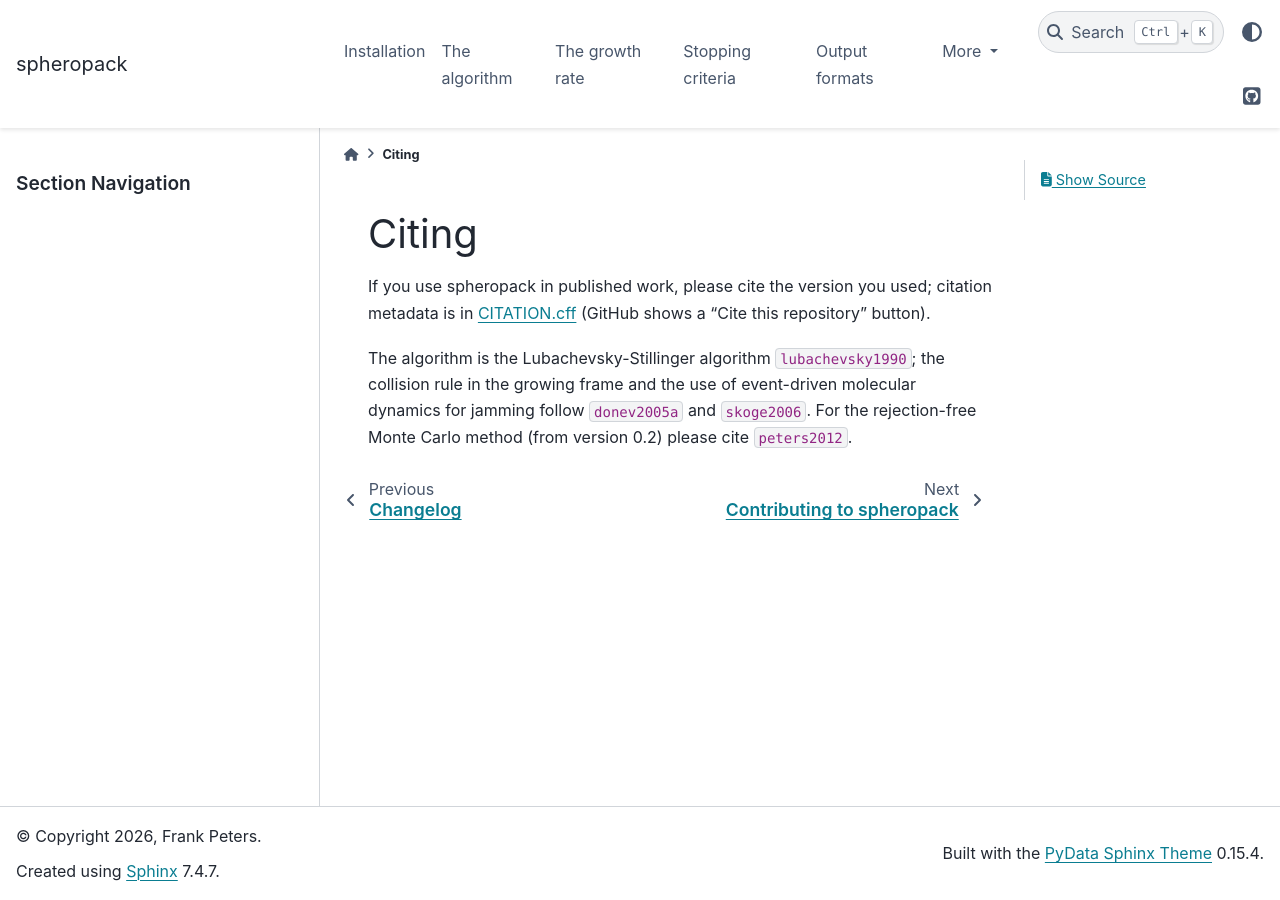
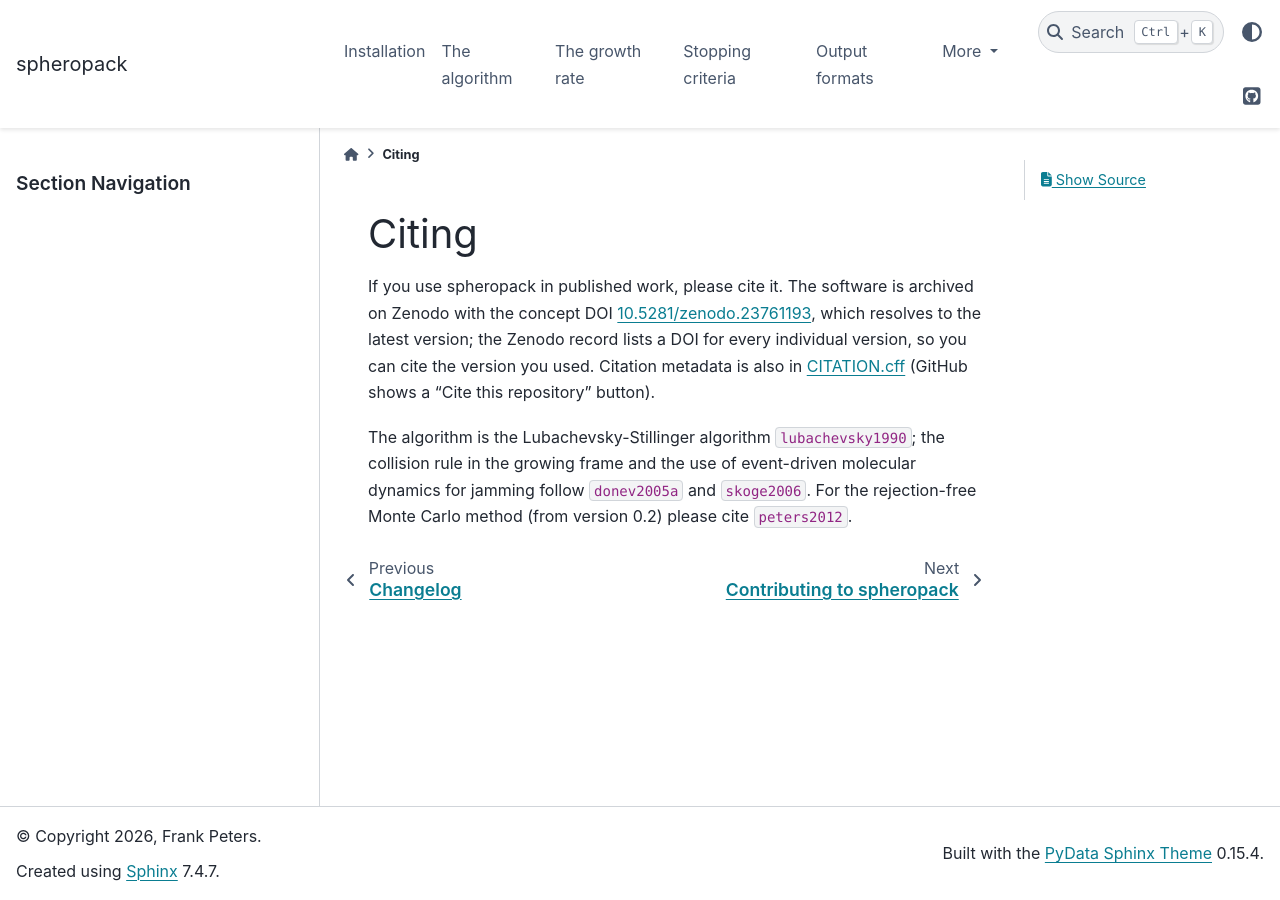
Before and after one commit to computational-chemical-engineering/spheropack, a Sphinx documentation site: the page built from docs/citing.md, in a window 1280 px wide. Built offline with Sphinx 7.4.7 and the PyData theme 0.15.4, drawn with Linux system fonts in a browser that asks for light colours; pages that are not in the unit, such as notebooks, are missing from menus; cross-references to code outside the pages are shown as plain code; the version number is read from the project's files by our own code.

Commit message:
Add Zenodo DOI (concept 10.5281/zenodo.23761193) to citation file, README and docs
Co-Authored-By: Claude Opus 5.5 <noreply@anthropic.com>

```diff
--- a/docs/citing.md
+++ b/docs/citing.md
@@ -1,7 +1,10 @@
 # Citing
 
-If you use spheropack in published work, please cite the version you used; citation
-metadata is in
+If you use spheropack in published work, please cite it. The software is archived on
+Zenodo with the concept DOI
+[10.5281/zenodo.23761193](https://doi.org/10.5281/zenodo.23761193), which resolves to
+the latest version; the Zenodo record lists a DOI for every individual version, so you
+can cite the version you used. Citation metadata is also in
 [CITATION.cff](https://github.com/computational-chemical-engineering/spheropack/blob/main/CITATION.cff)
 (GitHub shows a "Cite this repository" button).
 
```
Also changed, not shown: README.md (+4 -2 lines), 1 other file.
